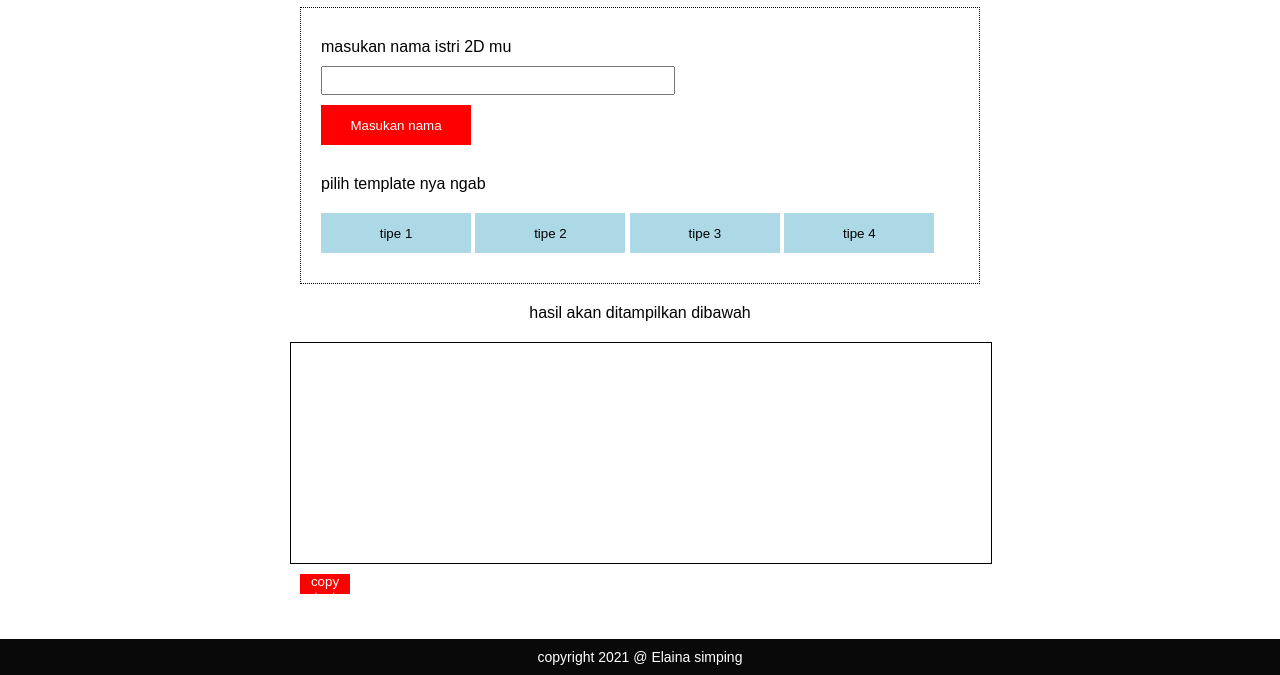
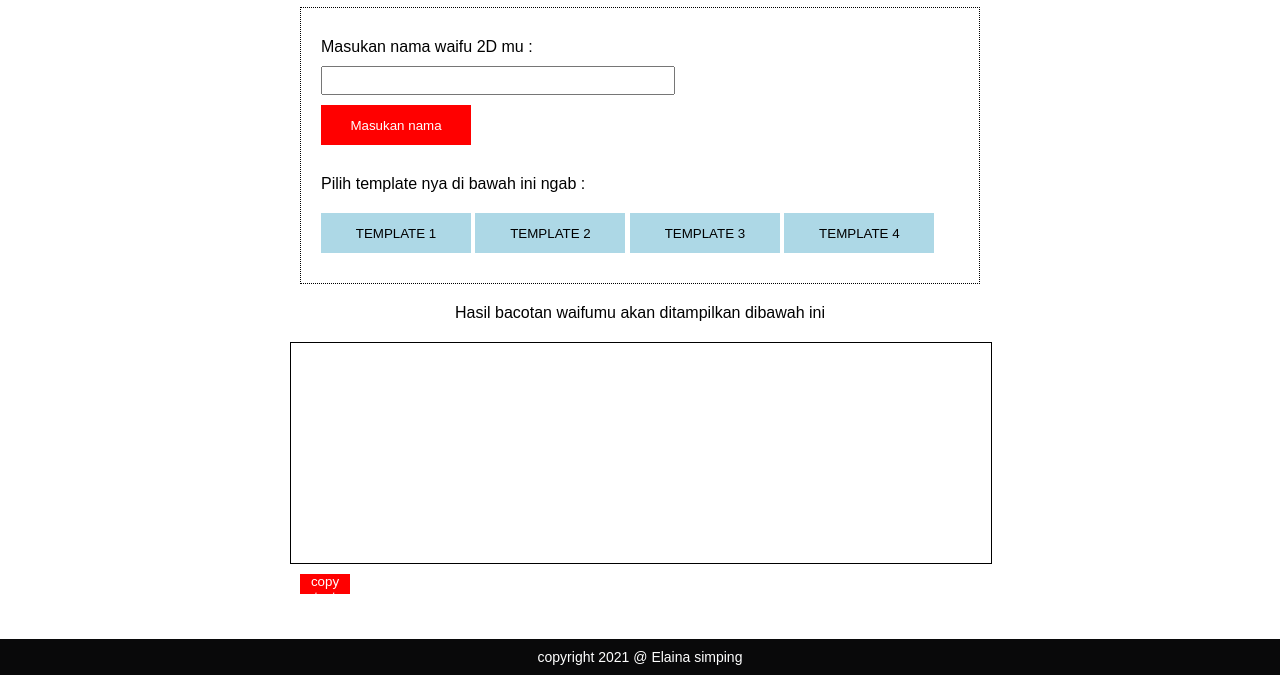
Before and after one commit to kakeyrin/wangy-wangy-tool, a plain HTML site: page wangy wangy tool/index.html in a window 1280 px wide. Shown: the part 170-845 px from the top of the page. Drawn offline with Linux system fonts and the light colour scheme.

Commit message:
update index.html
bahasa lebih rapi dikit. terus w agak nambah dikit fitur di js nya.

```diff
--- a/wangy wangy tool/index.html
+++ b/wangy wangy tool/index.html
@@ -6,6 +6,7 @@
     <title>wangy wangy tool</title>
     <link rel="stylesheet" href="style.css">
     <link rel="preconnect" href="https://fonts.gstatic.com">
+    <script src="tool.js" defer></script>
 </head>
 <body>
     <nav>
@@ -17,20 +18,20 @@
         <p>ini adalah web yang digunakan untuk membuat copypasta istri 2D kesayangan anda hanya dengan memasukan nama nya dan langsung bisa memilih template nya</p>
         </div>
         <div class="kotak-input">
-            <p>masukan nama istri 2D mu</p>
+            <p>Masukan nama waifu 2D mu :</p>
             <input type="text" id="name">
-            <button type="submit" onclick="inputnama()">Masukan nama</button>
+            <button type="submit" id="btnAddName" onclick="inputnama()">Masukan nama</button>
             <div id="p"></div>
             <div class="pilih-template">
-                <p>pilih template nya ngab</p>
-                <button onclick="template1()">tipe 1</button>
-                <button onclick="template2()">tipe 2</button>
-                <button onclick="template3()">tipe 3</button>
-                <button onclick="template4()">tipe 4</button>
+                <p>Pilih template nya di bawah ini ngab :</p>
+                <button onclick="template1()">TEMPLATE 1</button>
+                <button onclick="template2()">TEMPLATE 2</button>
+                <button onclick="template3()">TEMPLATE 3</button>
+                <button onclick="template4()">TEMPLATE 4</button>
             </div>
         </div>
         <div class="hasil">
-            <p>hasil akan ditampilkan dibawah</p>
+            <p>Hasil bacotan waifumu akan ditampilkan dibawah ini</p>
         </div>
         <div id="hasil"></div>
         <button id="copy" onclick="copysemua('hasil')">copy text</button>
@@ -38,6 +39,5 @@
     <footer>
         <p>copyright 2021 @ Elaina simping</p>
     </footer>
-    <script src="tool.js"></script>
 </body>
 </html>
```
